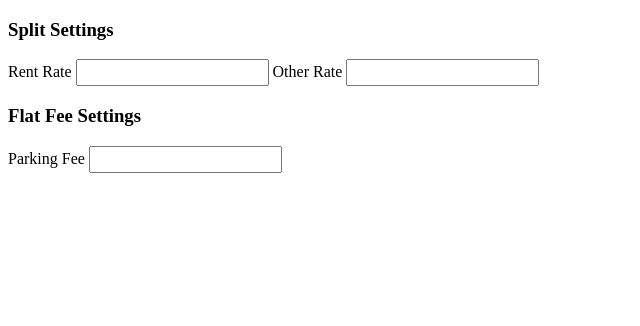
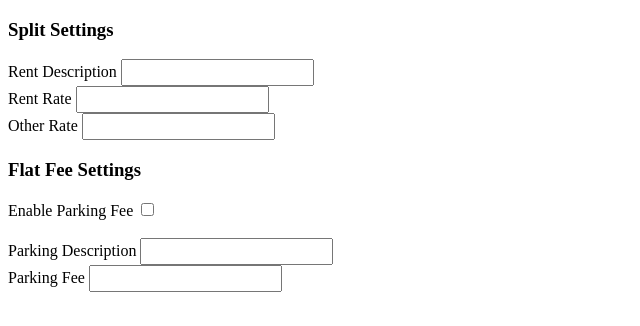
Before and after one commit to cookiesncache/rent-cafe-split-assistant, a website built with Parcel: page source/options.html in a window 1280 px wide. Shown: the whole page, without its empty margins (0-640 px from the left). Built offline with nearby package versions, Linux system fonts and the light colour scheme; what webext-options-sync would draw is missing.

Commit message:
jQuery working!

```diff
--- a/source/options-storage.js
+++ b/source/options-storage.js
@@ -2,9 +2,12 @@ import OptionsSync from 'webext-options-sync';
 
 export default new OptionsSync({
 	defaults: {
+		enableParking: true,
+		descriptionParking: "Parking Income",
+		feeParking: 185,
+		descriptionRent: "Rent",
 		rateRent: 0.3333,
-		rateOther: 0.3333,
-		feeParking: 185
+		rateOther: 0.3333
 	},
 	migrations: [
 		OptionsSync.migrations.removeUnused,
--- a/source/options.html
+++ b/source/options.html
@@ -4,18 +4,35 @@
 
 <form id="options-form" class="detail-view-container">
 	<h3>Split Settings</h3>
-	<div class="number-inputs">
+	<div>
+		<label class="text-input">
+			<span>Rent Description</span>
+			<input type="text" name="descriptionRent">
+		</label>
+		</br>
 		<label class="number-input">
 			<span>Rent Rate</span>
 			<input type="number" name="rateRent" step="any">
 		</label>
+		</br>
 		<label class="number-input">
 			<span>Other Rate</span>
 			<input type="number" name="rateOther" step="any">
 		</label>
 	</div>
 	<h3>Flat Fee Settings</h3>
-	<div class="number-inputs">
+	<div>
+		<label class="checkbox-input">
+			<span>Enable Parking Fee</span>
+			<input type="checkbox" name="enableParking">
+		</label>
+		</br>
+		</br>
+		<label class="text-input">
+			<span>Parking Description</span>
+			<input type="text" name="descriptionParking">
+		</label>
+		</br>
 		<label class="number-input">
 			<span>Parking Fee</span>
 			<input type="number" name="feeParking" step="0.01">
```
Also changed, not shown: source/content.js (+5 -2 lines), source/manifest.json.
